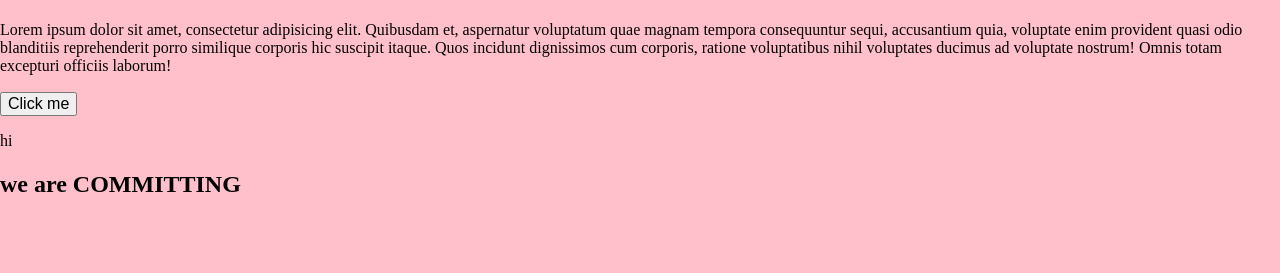
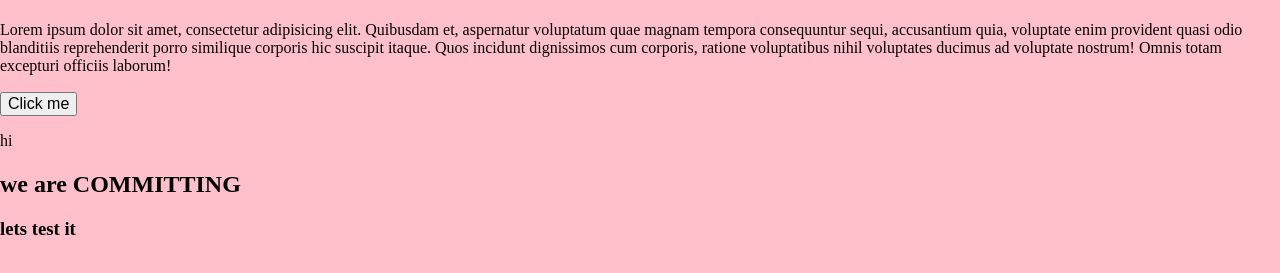
Before and after one commit to Sammystg/my-first-repository, a plain HTML site: page index.html in a window 1280 px wide. Shown: the part 59-332 px from the top of the page. Drawn offline with Linux system fonts and the light colour scheme.

Commit message:
added an h3

```diff
--- a/index.html
+++ b/index.html
@@ -16,6 +16,7 @@
         <button>Click me</button>
         <p>hi</p>
         <h2>we are COMMITTING</h2>
+        <h3>lets test it</h3>
     </main>
 </body>
 </html>
```
